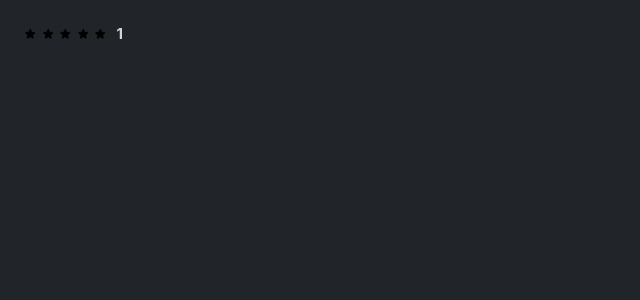
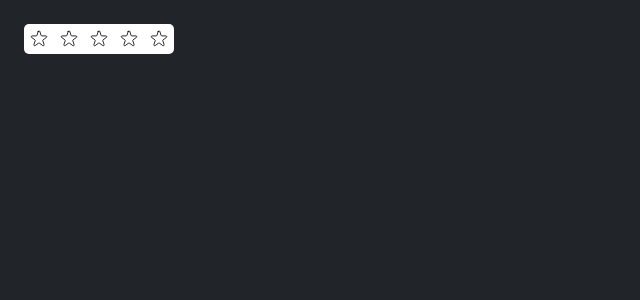
Before and after one commit to Mohib008/movies1, a Next.js app: page / in a window 1280 px wide. Shown: the top 300 px of the page, without its empty margins (0-640 px from the left). Built offline with nearby package versions, Linux system fonts and the light colour scheme.

Commit message:
star rating hover In Out issue solved

```diff
--- a/app/components/Box/Rating.jsx
+++ b/app/components/Box/Rating.jsx
@@ -4,18 +4,29 @@ import Star from "@/app/components/Box/Star";
 import { useState } from "react";
 
 function Rating({ maxRating = 5 }) {
-  const [rating, setRating] = useState(1); // Default rating is set to 5 stars
+  const [rating, setRating] = useState(0); // Default rating is set to 5 stars
   // This component displays a static rating of 5 stars.
+  const [tempRating, setTempRating] = useState(0);
+  function handleRating(rating) {
+    setRating(rating);
+  }
+  // This function updates the rating state when a star is clicked.
   return (
     <div className="flex items-center gap-4">
-      <div className="flex items-center gap-2">
-        {Array.from({ length: maxRating }, (_, index) => (
-          <span key={index} className="text-yellow-500 text-2xl">
-            <Star key={index} />
-          </span>
+      <div className="flex items-center gap-4 bg-white p-4 rounded-lg w-60 h-12 justify-center transition-all duration-300 ease-in-out">
+        {Array.from({ length: maxRating }, (_, i) => (
+          <Star
+            key={i}
+            full={tempRating ? tempRating >= i + 1 : rating >= i + 1}
+            onRate={() => handleRating(i + 1)}
+            onHoverIn={() => setTempRating(i + 1)}
+            onHoverOut={() => setTempRating(0)}
+          />
         ))}
       </div>
-      <p className="text-gray-300 text-2xl font-bold">{rating || ""}</p>
+      <p className="text-gray-300 text-3xl font-bold">
+        {tempRating || rating || ""}
+      </p>
     </div>
   );
 }
--- a/app/components/Box/Star.jsx
+++ b/app/components/Box/Star.jsx
@@ -1,19 +1,49 @@
+"use client";
 import React from "react";
+import Rating from "./Rating";
 
-function Star() {
+function Star({ onRate, full, onHoverIn, onHoverOut }) {
   return (
-    <div>
+    <span
+      role="button"
+      onClick={onRate}
+      className="cursor-pointer w-8 h-8 flex items-center justify-center transition-transform duration-200 ease-in-out hover:scale-110"
+    >
+      {full ? (
         <svg
           xmlns="http://www.w3.org/2000/svg"
           viewBox="0 0 20 20"
           fill="#000"
           stroke="#000"
-        className="w-5 h-5 text-yellow-500 text-2xl cursor-pointer"
           role="button"
+          onMouseEnter={onHoverIn}
+          onMouseLeave={onHoverOut}
         >
-        <path d="M9.049 2.927c.3-.921 1.603-.921 1.902 0l1.07 3.292a1 1 0 00.95.69h3.462c.969 0 1.371 1.24.588 1.81l-2.8 2.034a1 1 0 00-.364 1.118l1.07 3.292c.3.921-.755 1.688-1.54 1.118l-2.8-2.034a1 1 0 00-1.175 0l-2.8 2.034c-.784.57-1.838-.197-1.539-1.118l1.07-3.292a1 1 0 00-.364-1.118L2.98 8.72c-.783-.57-.38-1.81.588-1.81h3.461a1 1 0 00.951-.69l1.07-3.292z" />
+          <path
+            strokeLinecap="round"
+            strokeLinejoin="round"
+            strokeWidth="{2}"
+            d="M9.049 2.927c.3-.921 1.603-.921 1.902 0l1.07 3.292a1 1 0 00.95.69h3.462c.969 0 1.371 1.24.588 1.81l-2.8 2.034a1 1 0 00-.364 1.118l1.07 3.292c.3.921-.755 1.688-1.54 1.118l-2.8-2.034a1 1 0 00-1.175 0l-2.8 2.034c-.784.57-1.838-.197-1.539-1.118l1.07-3.292a1 1 0 00-.364-1.118L2.98 8.72c-.783-.57-.38-1.81.588-1.81h3.461a1 1 0 00.951-.69l1.07-3.292z"
+          />
         </svg>
-    </div>
+      ) : (
+        <svg
+          xmlns="http://www.w3.org/2000/svg"
+          fill="none"
+          viewBox="0 0 24 24"
+          stroke="#000"
+          onMouseEnter={onHoverIn}
+          onMouseLeave={onHoverOut}
+        >
+          <path
+            strokeLinecap="round"
+            strokeLinejoin="round"
+            strokeWidth="{2}"
+            d="M11.049 2.927c.3-.921 1.603-.921 1.902 0l1.519 4.674a1 1 0 00.95.69h4.915c.969 0 1.371 1.24.588 1.81l-3.976 2.888a1 1 0 00-.363 1.118l1.518 4.674c.3.922-.755 1.688-1.538 1.118l-3.976-2.888a1 1 0 00-1.176 0l-3.976 2.888c-.783.57-1.838-.197-1.538-1.118l1.518-4.674a1 1 0 00-.363-1.118l-3.976-2.888c-.784-.57-.38-1.81.588-1.81h4.914a1 1 0 00.951-.69l1.519-4.674z"
+          />
+        </svg>
+      )}
+    </span>
   );
 }
 
```
Lines whose indentation alone changed are shown as unchanged.
